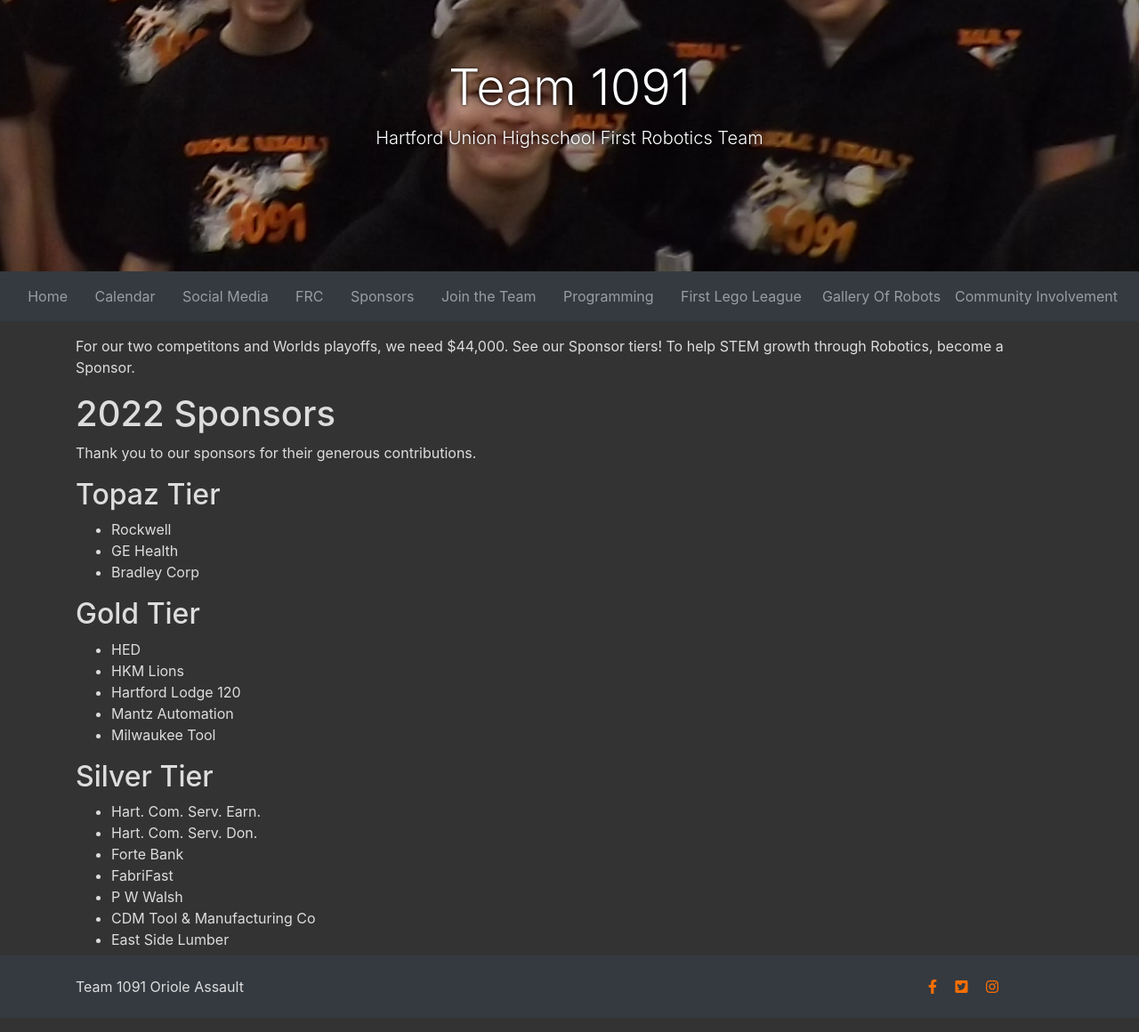
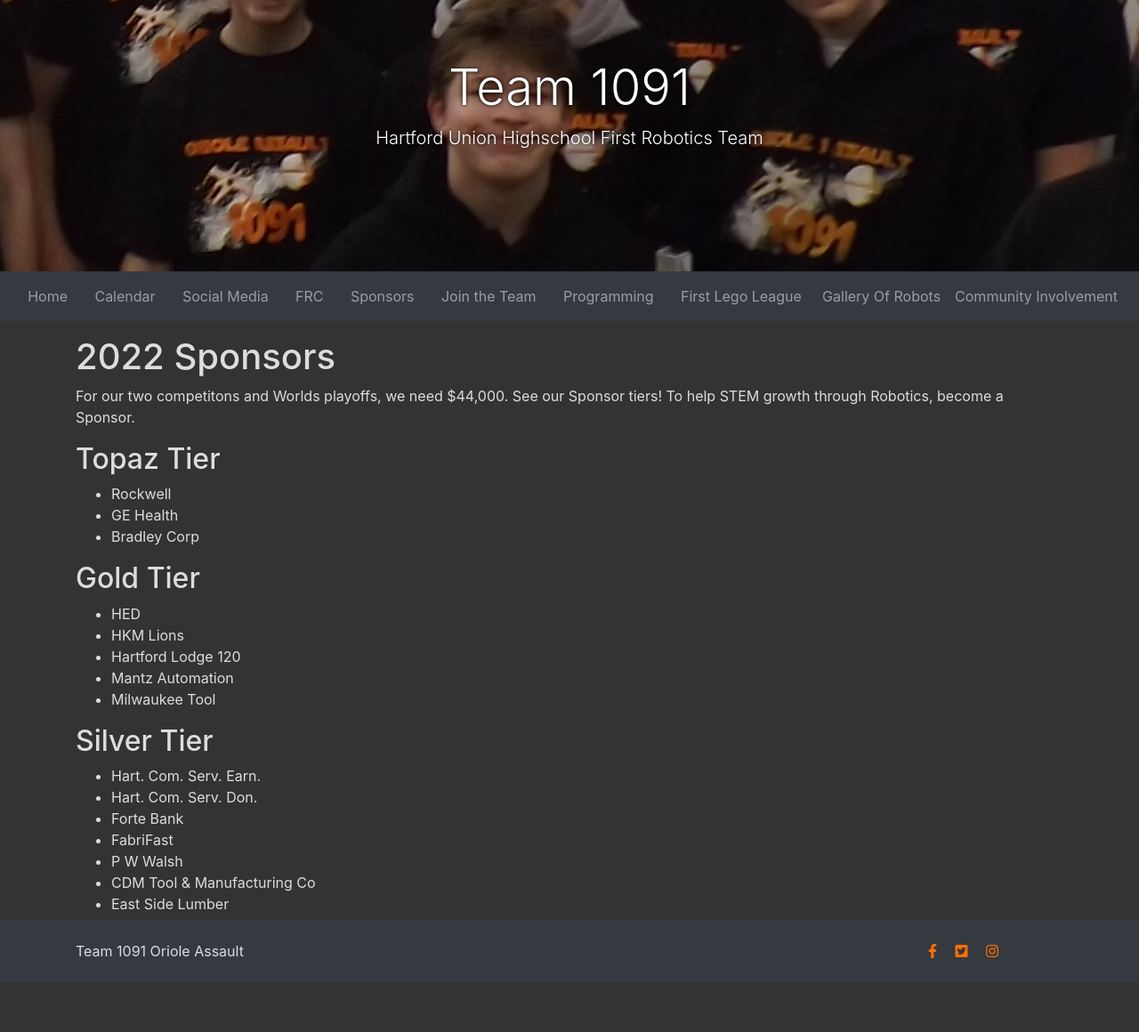
Before and after one commit to Team1091/team1091.github.io, a Jekyll site: the page built from sponsors.md, in a window 1280 px wide. Shown: the whole page at 89% size. Built offline with Jekyll 4.4.1, drawn with Linux system fonts in a browser that asks for light colours; nearby versions of some CDN libraries; after the commit the page ends 1120 px from its top, so only the background shows below that.

```diff
--- a/sponsors.md
+++ b/sponsors.md
@@ -3,10 +3,9 @@
 title: Sponsors
 order: 5
 ---
-For our two competitons and Worlds playoffs, we need $44,000. See our Sponsor tiers! To help STEM growth through Robotics,  become a Sponsor.
 # 2022 Sponsors
 
-Thank you to our sponsors for their generous contributions.
+For our two competitons and Worlds playoffs, we need $44,000. See our Sponsor tiers! To help STEM growth through Robotics,  become a Sponsor.
 
 ## Topaz Tier
 * Rockwell
```
